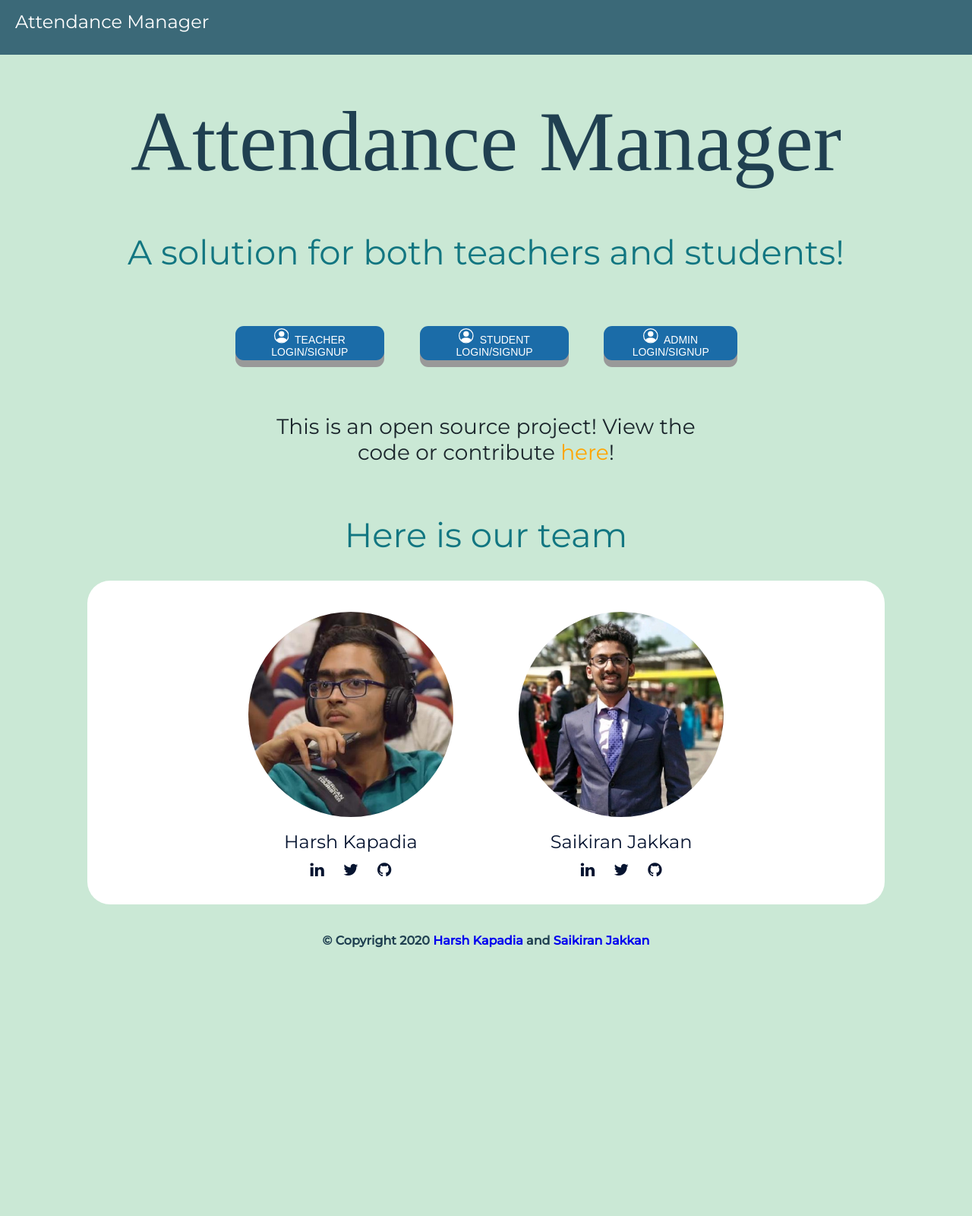
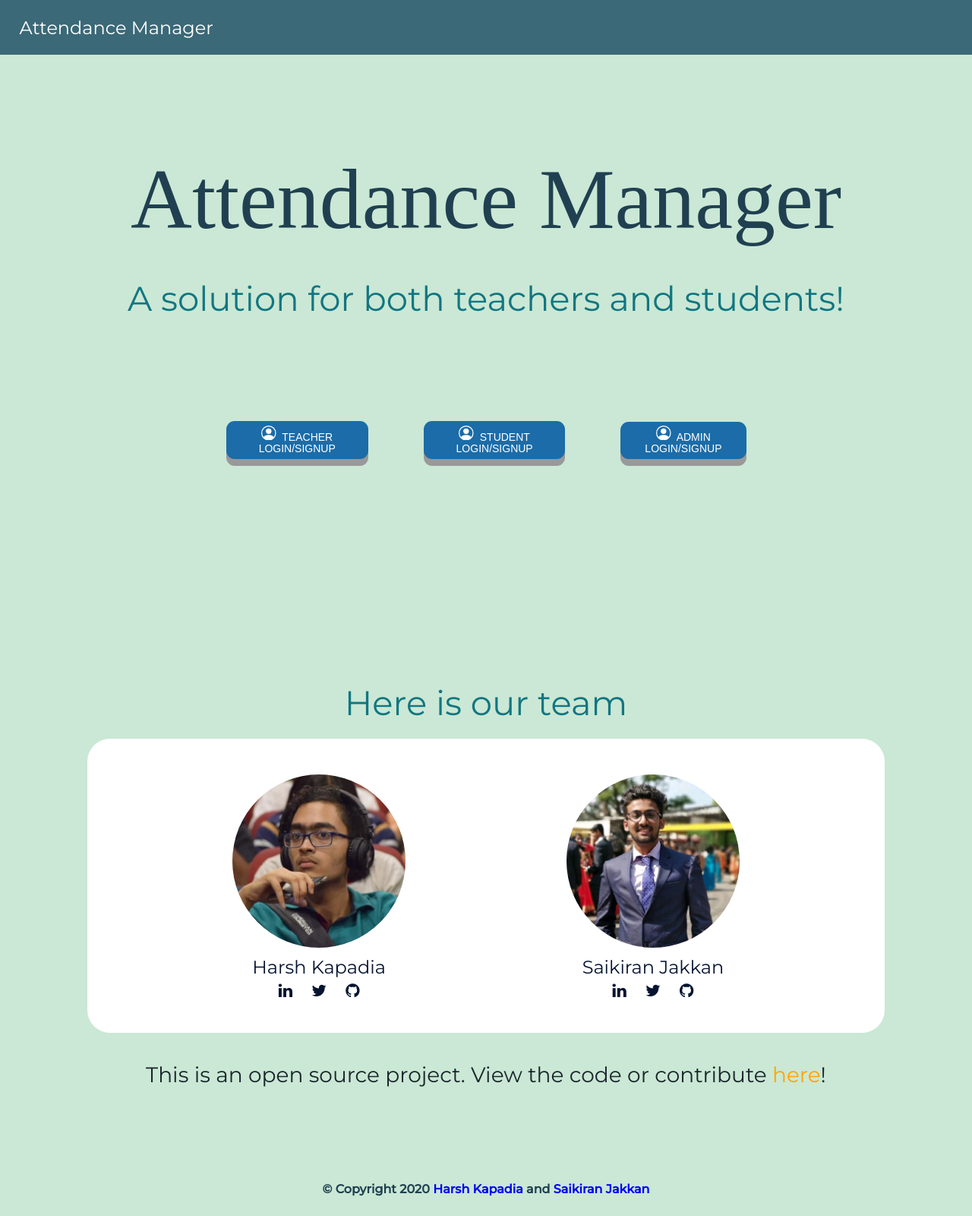
Before and after one commit to HarshKapadia2/attendance_management, a Flask app: page / in a window 1280 px wide. Shown: the whole page at 76% size. Before the commit the page ends 1247 px from the top, so only its background shows below. Run offline with Flask 2, Linux system fonts and the light colour scheme.

Commit message:
:hammer: refactor: Update `home-page.html` & `home-page.css`

```diff
--- a/static/css/home-page.css
+++ b/static/css/home-page.css
@@ -1,12 +1,14 @@
 * {
   margin: 0%;
   padding: 0%;
+  box-sizing: border-box;
 }
 
 body {
   font-family: 'Montserrat', sans-serif;
   display: flex;
   flex-direction: column;
+  background-color: #cae8d5;
 }
 
 a {
@@ -19,20 +21,23 @@ a {
 .navbar {
   height: 9vh;
   background-color: #3b6978;
+  display: flex;
   align-items: center;
-  justify-content: center;
 }
 
 .navbar-title {
   color: white;
-  padding-top: 14px;
-  padding-left: 20px;
+  padding-left: 2%;
   font-weight: initial;
 }
+
+
+/* Main section */
 
 .front-section {
   display: flex;
   flex-direction: column;
+  justify-content: center;
   height: 91vh;
 }
 
@@ -40,21 +45,14 @@ a {
 /* Main Title */
 
 .main-title {
-  display: flex;
-  flex-direction: column;
-  justify-content: center;
-  align-items: center;
-  background-color: #cae8d5;
+  padding-bottom: 10%;
 }
 
 .main-heading {
   font-size: 112px;
   font-family: 'Montserrat-Black';
   color: #204051;
-  margin-top: 50px;
-  margin-left: 4%;
-  margin-right: 4%;
-  margin-bottom: 40px;
+  margin-bottom: 3%;
   font-weight: normal;
   text-align: center;
 }
@@ -62,7 +60,6 @@ a {
 h3 {
   font-size: 45px;
   line-height: normal;
-  margin: 1% 4%;
   text-align: center;
   font-weight: lighter;
   color: #127681;
@@ -78,25 +75,20 @@ h3 {
   align-items: center;
   align-content: center;
   justify-content: space-evenly;
-  padding-left: 21%;
-  padding-right: 21%;
-  padding-top: 4%;
-  padding-bottom: 4%;
-  background-color: #cae8d5 ;
+  padding-left: 18%;
+  padding-right: 18%;
+  padding-bottom: 5%;
 }
 
 .button {
   display: inline-block;
   flex-direction: row;
   align-items: center;
-  padding: 5%;
+  padding: 3%;
   margin: 3%;
-  padding: 3px 5px;
   font-size: 14px;
   cursor: pointer;
   text-align: center;
-  text-decoration: none;
-  outline: none;
   color: #fff;
   background-color:#1b6ca8;
   border: none;
@@ -104,7 +96,9 @@ h3 {
   box-shadow: 0 9px #999;
 }
 
-.button:hover {background-color:#0e9aa7}
+.button:hover {
+  background-color:#0e9aa7
+}
 
 .button:active {
   background-color: #1b6ca8;
@@ -113,64 +107,37 @@ h3 {
 }
 
 
-/* Open source message */
+/* Authors Section */
 
-.open-source {
+.authors {
   display: flex;
+  flex-direction: column;
   justify-content: center;
-  text-align: center;
-  background-color: #cae8d5;
-  flex-direction: column;
+  height: 91vh;
 }
 
-h4 {
-  font-size: 28px;
-  font-weight: lighter;
-  align-items: flex-start;
-  color: #1b262c;
-  padding-top: 1%;
-  padding-bottom: 4%;
-  padding-left: 11%;
-  padding-right: 11%;
-  margin-left: 17%;
-  margin-right: 17%;
-}
-
-
-/* Authors Section */
-
-.authors{
-  display: flex;
-  flex-direction: column;
-}
-
-.author-title{
+.author-title {
   color: #1b262c;
   font-size: 32px;
-  font-weight: lighter;
   margin-bottom: 1.6%;
 }
 
-.author-cards{
+.author-card {
+  display: flex;
+  flex-direction: row;
+  justify-content: space-evenly;
   border-radius: 30px;
   padding-top: 2%;
-  padding-bottom: 1.6%;
+  padding-bottom: 2%;
   margin-bottom: 3%;
   background-color: #fff;
   margin-left: 9%;
   margin-right: 9%;
-  padding-left: 11%;
-  padding-right: 11%;
-  display: flex;
-  flex-direction: row;
-  justify-content: space-evenly;
-  flex-wrap: wrap;
 }
 
 .card {
   max-width: 270px;
   text-align: center;
-  /* box-shadow: 0 4px 8px 0 rgba(0, 0, 0, 0.2);  */
   background-color: #fff;
   padding: 2%;
 }
@@ -181,8 +148,6 @@ img {
 
 .author-name {
   color: #061430;
-  margin-top: 2%;
-  margin-bottom: 2%;
   padding: 3%;
   font-weight: normal;
 }
@@ -192,19 +157,30 @@ img {
 }
 
 
+/* Open source message */
+
+.open-source {
+  text-align: center;
+}
+
+h4 {
+  font-size: 28px;
+  font-weight: lighter;
+  color: #1b262c;
+}
+
+
 /* Footer */
 
-.copyright {
+footer {
+  height: 9vh;
   display: flex;
-  flex-direction: column;
+  align-items: center;
   justify-content: center;
-  margin-bottom: 2%;
-  margin-left: 8%;
-  margin-right: 8%;
+  text-align: center;
 }
 
 .copyright-msg{
-  text-align: center;
   font-size: 16px;
   font-weight: bold;
   color: #204051;
@@ -248,7 +224,7 @@ h4 {
 
 
 @media screen and (max-width:995px) {
-  .card-1 {
-      margin-bottom: 8%;
+  .card {
+    margin: 4.5%;
   }
 }
--- a/templates/home-page.html
+++ b/templates/home-page.html
@@ -12,7 +12,7 @@
         <h2 class="navbar-title">Attendance Manager</h1>
     </div>
 
-    <div class="front-section">
+    <main class="front-section">
         <div class="main-title">
             <h2 class="main-heading">Attendance Manager</h2>
             <h3>A solution for both teachers and students!</h3>
@@ -49,18 +49,15 @@
                 </form>
             </div>
         </div>
-
-      <div class="open-source">
-          <h4>This is an open source project! View the code or contribute <a href="https://github.com/HarshKapadia2/attendance_management" target="_blank" style="color: orange;">here</a>!</h4>
-      <div>
-  	</div>
+    </main>
 
     <div class="authors">
         <div class="author-title">
             <h3>Here is our team</h3>
         </div>
-				<div class="author-cards">
-						<div class="card card-1">
+
+        <div class="author-card">
+            <div class="card">
                 <img src="../static/img/HarshKapadia.jpg" alt="Harsh" style="width:100%">
                 <h2 class="author-name">Harsh Kapadia</h2>
                 <a href="https://www.linkedin.com/in/harsh-kapadia-426999175/" target="_blank"><i class="fa fa-linkedin fa-lg"></i></a> &nbsp;&nbsp;&nbsp;&nbsp;
@@ -76,5 +73,9 @@
                 <a href="https://github.com/SaikiranJakkan" target="_blank"><i class="fa fa-github fa-lg"></i></a>
             </div>
         </div>
+
+        <div class="open-source">
+            <h4>This is an open source project. View the code or contribute <a href="https://github.com/HarshKapadia2/attendance_management" target="_blank" style="color: orange;">here</a>!</h4>
+        </div>
     </div>
 {% endblock %}
```
Lines whose indentation alone changed are shown as unchanged.
